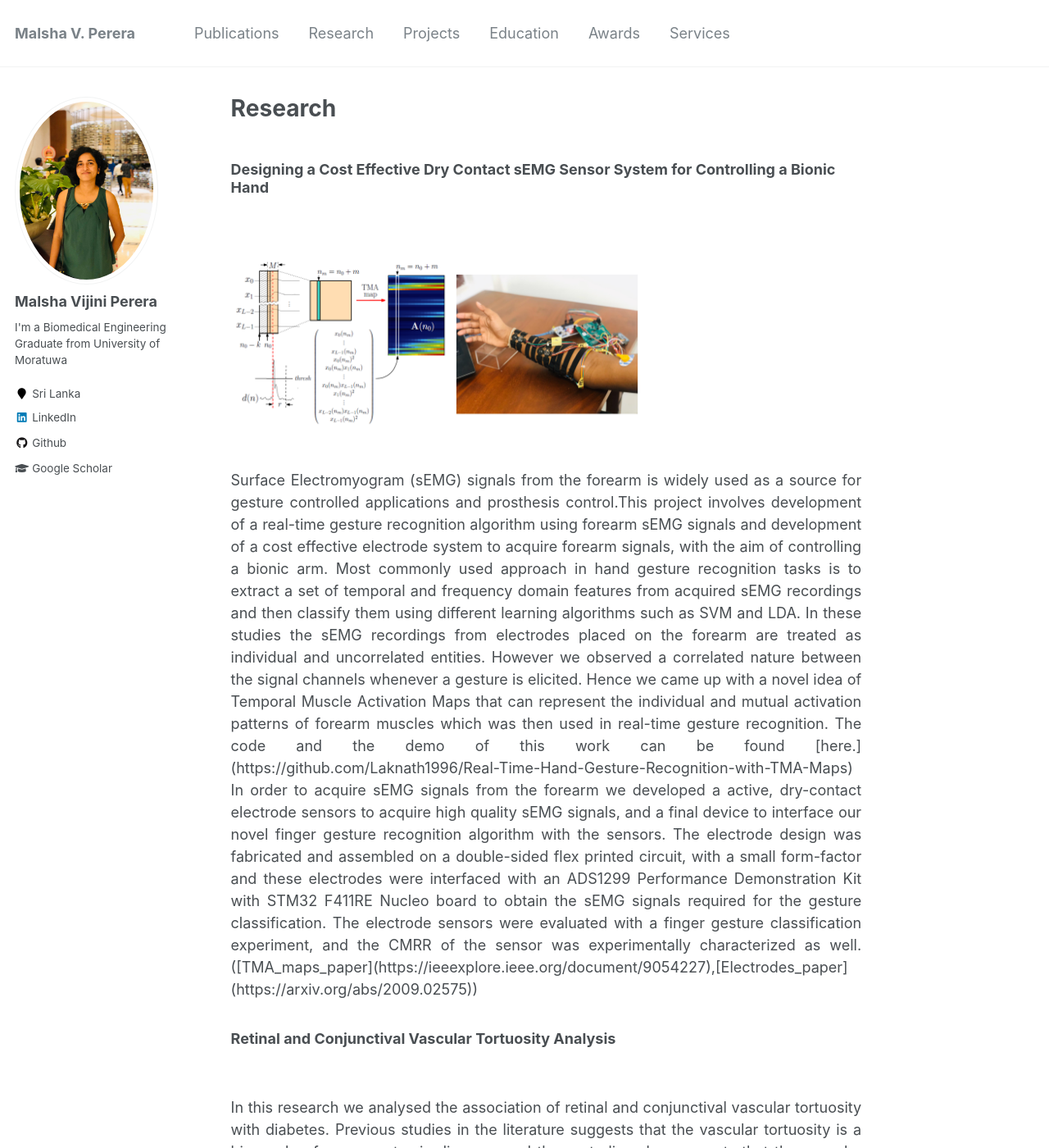
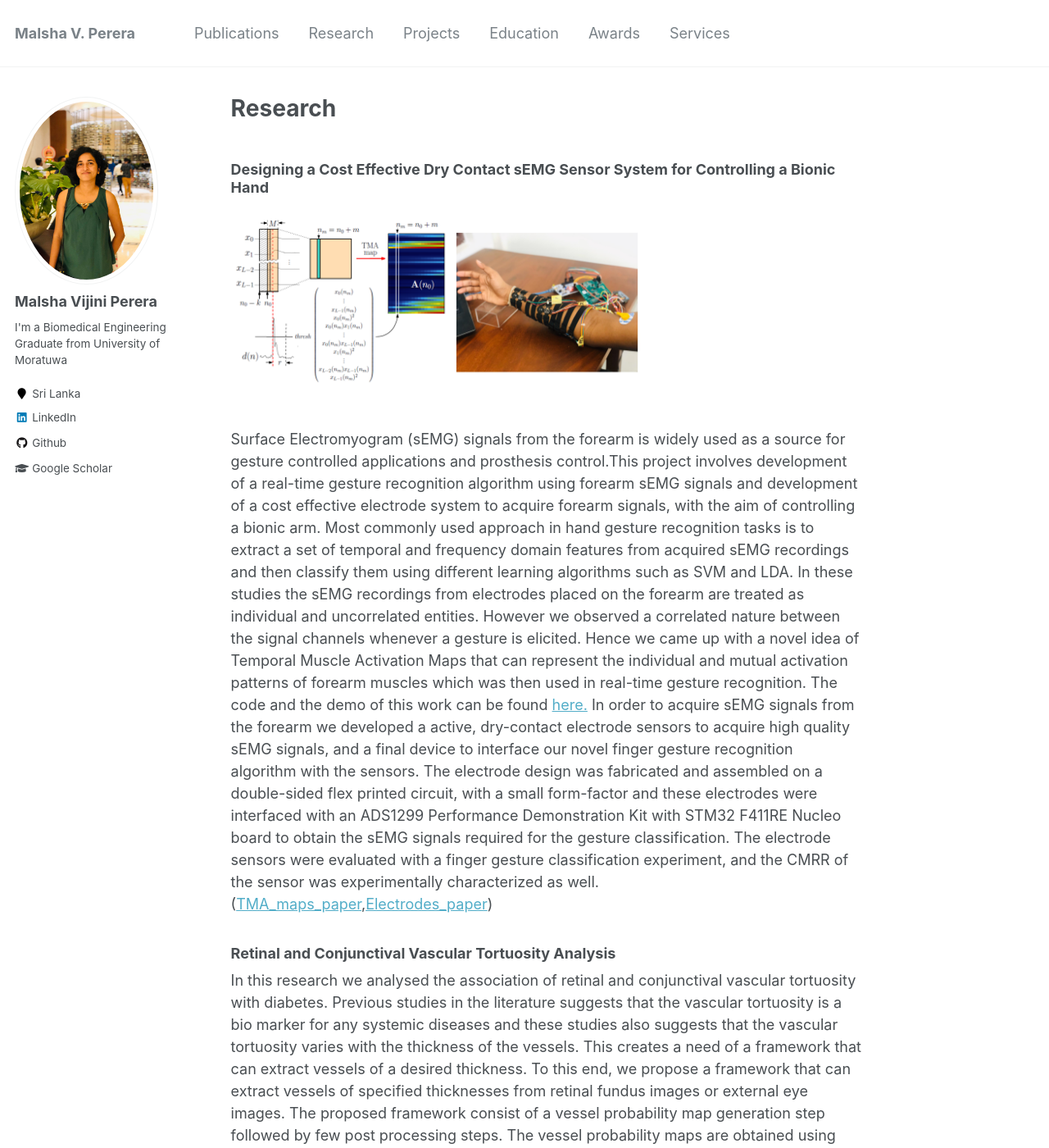
Before and after one commit to malshaV/malshaV.github.io, a Jekyll site: the page built from _pages/research.md, in a window 1280 px wide and 1400 px high. Shown: the whole window at 82% size. Built offline with Jekyll 4.4.1, drawn with Linux system fonts in a browser that asks for light colours.

Commit message:
update research

```diff
--- a/_pages/research.md
+++ b/_pages/research.md
@@ -5,38 +5,34 @@ author_profile: true
 ---
 
 ### Designing a Cost Effective Dry Contact sEMG Sensor System for Controlling a Bionic Hand
-<br>
+
 
 
 <img src="/images/FYP.PNG" alt="TMA" style="width: 500px;height:250px"/>
 
 
-<p align="justify">
 Surface Electromyogram (sEMG) signals from the forearm is widely used as a source for gesture controlled
 applications and prosthesis control.This project involves development of a real-time gesture recognition algorithm using forearm sEMG signals and development of a cost effective electrode system to acquire forearm signals, with the aim of controlling a bionic arm. Most commonly used approach in hand gesture recognition tasks is to extract a set of temporal and frequency domain
 features from acquired sEMG recordings and then classify them using different learning algorithms such as SVM and LDA. In these studies the sEMG recordings from electrodes placed on the forearm  are treated as individual and uncorrelated entities. However we observed a correlated nature between the signal channels whenever a gesture is elicited. Hence we came up with a novel idea of Temporal Muscle Activation Maps that can represent the individual and mutual activation
 patterns of forearm muscles which was then used in real-time gesture recognition. The code and the demo of this work can be found [here.](https://github.com/Laknath1996/Real-Time-Hand-Gesture-Recognition-with-TMA-Maps)
 In order to acquire sEMG signals from the forearm we developed a active, dry-contact electrode sensors to acquire high quality sEMG signals, and a final device to interface our novel finger gesture recognition algorithm with the sensors. The electrode design was fabricated and assembled on a double-sided flex printed circuit, with a small form-factor and these electrodes were interfaced with an ADS1299 Performance Demonstration Kit with STM32 F411RE Nucleo board to obtain the sEMG signals required for the gesture classification.
 The electrode sensors were evaluated with a finger gesture classification experiment, and the CMRR of the sensor was experimentally characterized as well. ([TMA_maps_paper](https://ieeexplore.ieee.org/document/9054227),[Electrodes_paper](https://arxiv.org/abs/2009.02575))
-</p>
+
 
 
 ### Retinal and Conjunctival Vascular Tortuosity Analysis
-<br>
-<p align="justify">
+
 In this research we analysed the association of retinal and conjunctival vascular tortuosity with diabetes. Previous studies in the literature suggests that the vascular tortuosity is a bio marker for any systemic diseases and these studies also suggests that the vascular tortuosity varies with the thickness of the vessels.
 This creates a need of a framework that can extract vessels of a desired thickness. To this end, we propose a framework that can extract vessels of specified thicknesses from retinal fundus images or external eye images. The proposed framework consist of a vessel probability map generation step followed by few post processing steps.
 The vessel probability maps are obtained using fully convolutional neural network architecture; Iternet which is trained separately to obtain vessel probability maps for retinal and external eye images. The vessels of desired thicknesses are extracted using the generated vessel probability maps and a hessian based multiscale vessel enhancement techniques.
 The extracted vessels were skeletonized and  tortuosity was computed using several tortuosity indices. These calculated tortuosity values were used to analyze the association of diabetes with retinal and conjunctival vascular tortuosities.
-</p>
+
 
 
 ### Deep Learning based Phase Unwrapping
-<br>
-<p align="justify">
+
 Phase unwrapping is a prevalent problem in Quantitative Susceptibility Mapping (QSM) in Magnetic Resonance Imaging. The objective of phase unwrapping is to recover the true phase from a wrapped phase signal. Conventional phase unwrapping techniques are prone to errors at lower SNR values and expend a high computational time. Recently, few studies have explored the possibility of using deep learning based techniques to perform phase unwrapping under severe noise conditions and with a lower computational time. However, these deep learning based methods require large datasets for training, thus limiting the application in real- world scenarios.
 Most wrapped phase images contain global spatial structures that can provide information relevant to the mapping between the wrapped phase and true phase images. However,  the existing deep learning based phase unwrapping techniques are comprised of typical Fully Convolutional Networks which ignore the spatial relationships among different local regions of a given image.
 To address these shortcomings, we proposed a spatial-quad directional LSTM based encoder- decoder network architecture which predicts the true phase image for a given wrapped phase image.
 The Spatial Quad-Directional Block learns the global spatial relationships between image regions passing four sequences formed by traversing the input feature maps through LSTM layers.
 We trained the proposed network by using pairs of simulated wrapped phase images and true phase images and the phase images were created by adding and subtracting Gaussians of different shapes and positions.
-</p>
```
Also changed, not shown: _pages/projects.md (+4 -6 lines).
